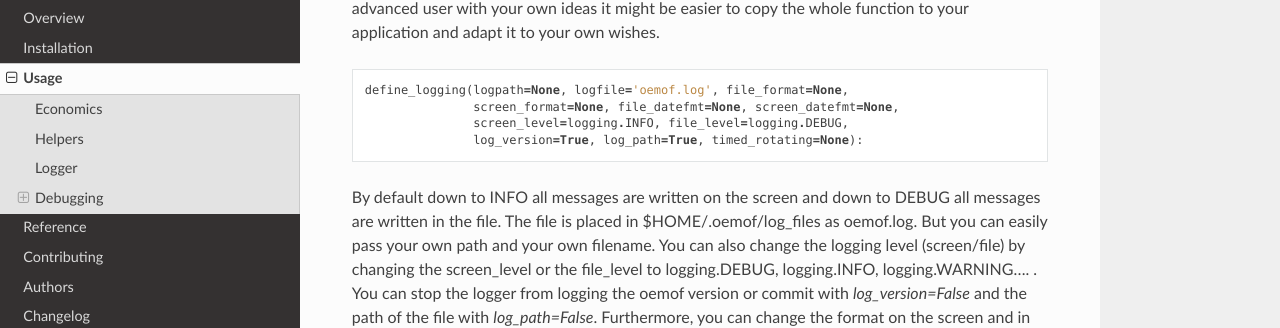
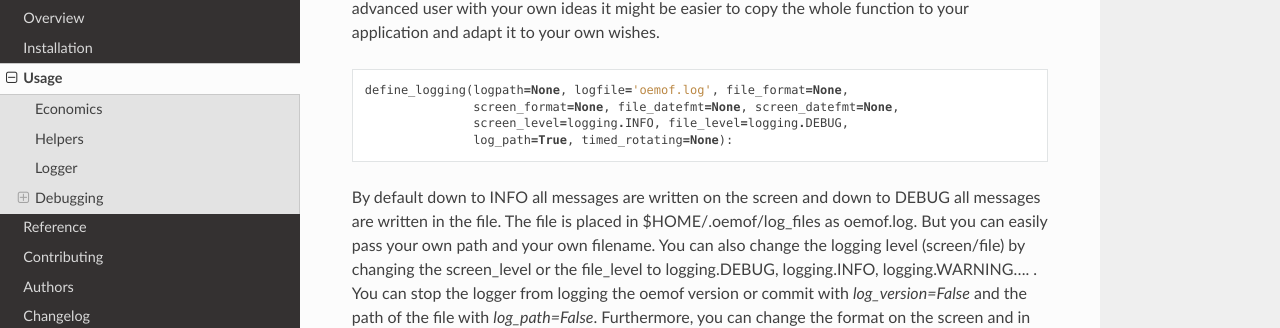
Before and after one commit to oemof/oemof-tools, a Sphinx documentation site: the page built from docs/usage.rst, in a window 1280 px wide and 900 px high, scrolled down 626 px. Shown: the part 127-455 px from the top of the window. Built offline with Sphinx 7.4.7 and the Read the Docs theme 2.0.0, drawn with Linux system fonts in a browser that asks for light colours.

Commit message:
Fix define_logging in the docs

```diff
--- a/docs/usage.rst
+++ b/docs/usage.rst
@@ -34,7 +34,7 @@ If you are an advanced user with your own ideas it might be easier to copy the w
     define_logging(logpath=None, logfile='oemof.log', file_format=None,
                    screen_format=None, file_datefmt=None, screen_datefmt=None,
                    screen_level=logging.INFO, file_level=logging.DEBUG,
-                   log_version=True, log_path=True, timed_rotating=None):
+                   log_path=True, timed_rotating=None):
 
 By default down to INFO all messages are written on the screen and down to DEBUG all messages are written in the file. The file is placed in $HOME/.oemof/log_files as oemof.log. But you can easily pass your own path and your own filename. You can also change the logging level (screen/file) by changing the screen_level or the file_level to logging.DEBUG, logging.INFO, logging.WARNING.... . You can stop the logger from logging the oemof version or commit with *log_version=False* and the path of the file with *log_path=False*. Furthermore, you can change the format on the screen and in the file according to the python logging documentation. You can also change the used time format according to this documentation.
 
```
